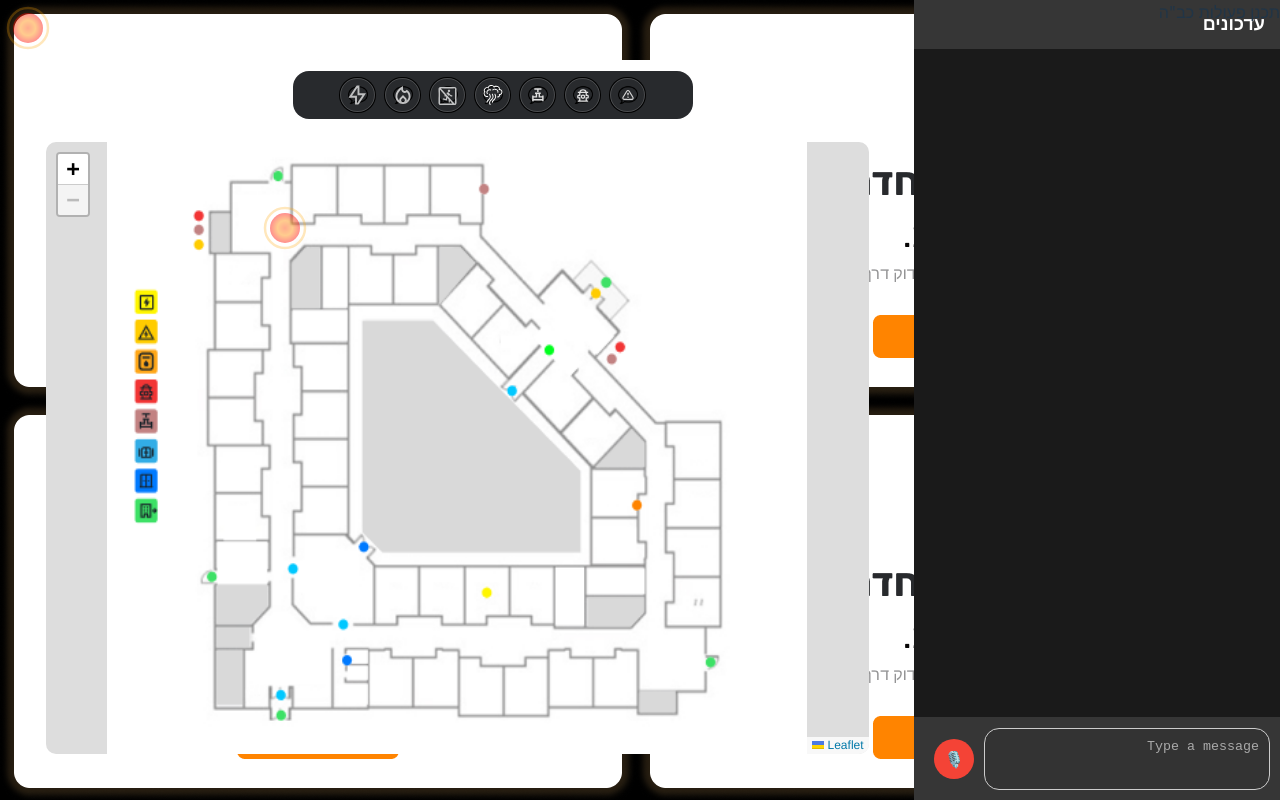
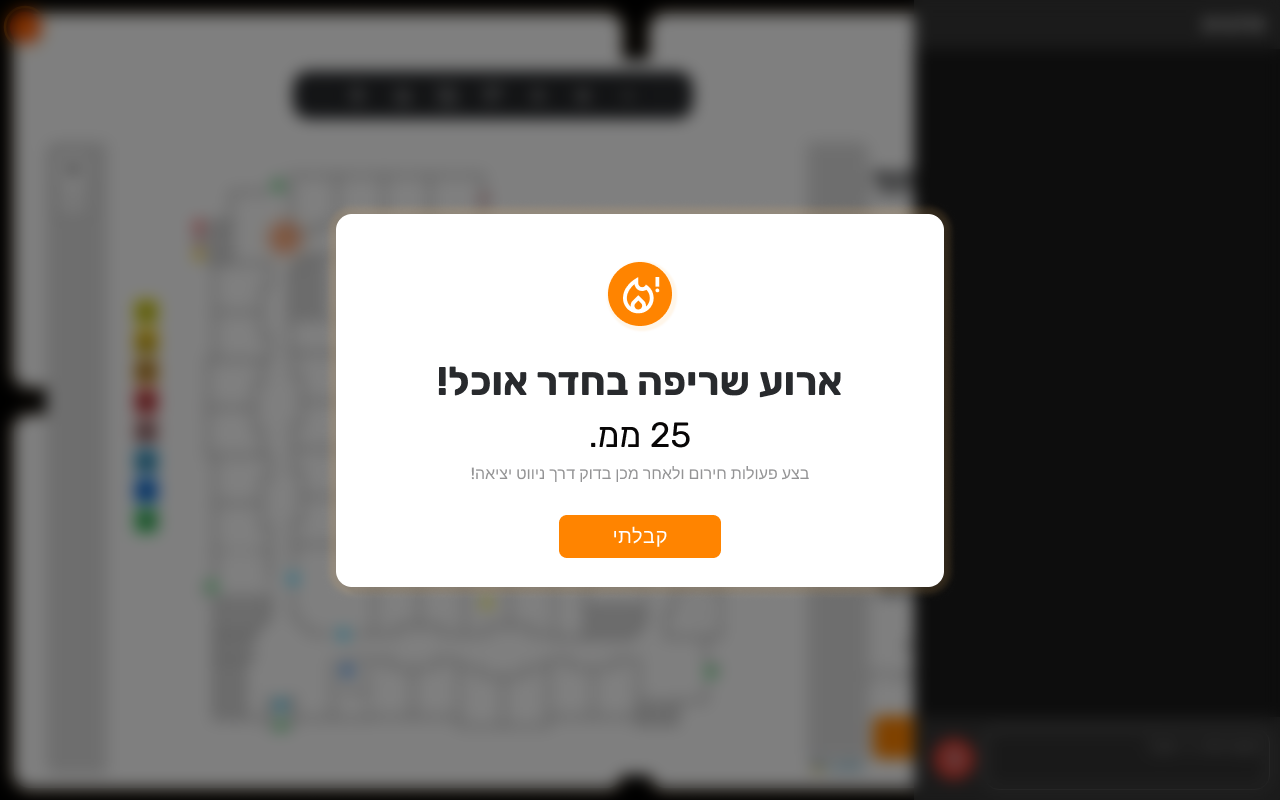
Before and after one commit to YahelCh/EinHaesh, a React (Vite) app: page / in a window 1280 px wide. Built offline with nearby package versions, Linux system fonts and the light colour scheme.

Commit message:
add timer

```diff
--- a/src/App.css
+++ b/src/App.css
@@ -17,18 +17,32 @@
   background-color: black;
   flex: 3;
   display: flex;
+  flex-direction: column;
   justify-content: center;
   align-items: center;
   background-image: url('./assets/Warning\ pop-up.png');
 }
 
 .map-wrapper {
+  /* background-color: rgb(255, 255, 255); */
+  width: 100%;
+  height: 100%;
+  display: flex;
+  justify-content: space-around;
+  gap:10px;
+  /* border-radius: 10px; */
+  /* position: relative; */
+
+}
+
+.map {
   background-color: rgb(255, 255, 255);
   width: 90%;
-  height: 85%;
+  height: 95%;
   border-radius: 10px;
   position: relative;
-
+  margin-right: auto;
+  margin-left: auto;
 }
 
 .warning-popup {
@@ -92,7 +106,7 @@
 /* On hover or focus */
 .action:hover,
 .action:focus,
-.action:active  {
+.action:active {
   border: 1px solid #FFCC00;
   fill: #FFCC00;
   /* Lighter color */
@@ -106,18 +120,18 @@
 .action.active {
   border: 1px solid #FFCC00;
   fill: #FFCC00;
- }
+}
 
- .action-mark{
+.action-mark {
   border-radius: 100px;
   opacity: 0px;
   display: flex;
   justify-content: center;
   align-items: center;
   background-color: #282A2D;
-  width:32px;
-  height:32px;
- }
+  width: 32px;
+  height: 32px;
+}
 
 .map-legend {
   position: absolute;
@@ -143,17 +157,19 @@
 
 
 .fire-icon {
-  position: absolute;
+  /* position: absolute;
   left: 3px;
-  top: 3px;
+  top: 3px; */
 }
 
 .title {
-  position: absolute;
+  /* position: absolute;
   left: 60px;
-  top: 20px;
+  top: 20px; */
   width: max-content;
   color: white;
+  font-size: 24px;
+  font-family:'Franklin Gothic Medium', 'Arial Narrow', Arial, sans-serif;
 }
 
 .fire-icon {
@@ -228,3 +244,37 @@
   transform: rotate(-15deg);
   /* סיבוב התמונה */
 }
+
+@keyframes grow-shrink {
+
+  0%,
+  100% {
+    transform: scale(1);
+  }
+
+  25%,
+  75% {
+    transform: scale(1.2);
+  }
+}
+
+.appIcon {
+  width: 78px;
+  height: 91px;
+  position: absolute;
+  left: 313px;
+  top: 424px;
+  transition: transform 0.2s;
+}
+
+.appIcon.animate {
+  animation: grow-shrink 0.8s ease-in-out;
+}
+
+.header {
+  display: flex;
+  height: 5%;
+  padding: 10px;
+  width: 100%;
+  justify-content: center;
+}
--- a/src/App.jsx
+++ b/src/App.jsx
@@ -4,27 +4,31 @@ import Map from './components/Map';
 import ReportsPage from './components/ReportsPage';
 import fireIcon from './assets/fire-icon.svg';
 import FireAlarm from './components/FireAlarm'
-import appIcon from './assets/app-icon.png'
+import appIcon from './assets/apppp.png'
+import appBoard from './assets/app-icon.png'
 import loadingimg from './assets/landing.png'
+import Timer from './components/Timer'
 
 
 function App() {
   const [location, setLocation] = useState(null); // מיקום שנבחר במפה
   const [isWaringOpoup, setIsWaringOpoup] = useState(false);
-  const [isAppShown, setIsAppShown] = useState(false);
+  const [isAppShown, setIsAppShown] = useState(true);
   const [loading, setLoading] = useState(false);
   const [reports, setReports] = useState([]);
   const [fireFightingView, setFireFightingView] = useState(false)
+  const [isAnimating, setIsAnimating] = useState(false);
 
   useEffect(() => {
+    setTimeout(() => setIsAnimating(true), 100);
+    setTimeout(() => setIsAnimating(false), 800); // משך האנימציה
+
     setTimeout(() => {
       if (isAppShown) {
         setIsAppShown(false);
-        setLoading(true);
-        setTimeout(() => {
-          setLoading(false);
+
         setIsWaringOpoup(true);
-        }, 2000);
+
       }
     }, 2000);
   }, []
@@ -32,24 +36,41 @@ function App() {
 
   return (
     <>
-      <div className='main'>
-        <div class="fire-icon">
+      {!(isAppShown || loading) && <div className='main'>
+
+
+        <div className="updates-wrapper">
+          <ReportsPage reports={reports} setReports={setReports} location={location} />
+        </div>
+        <div className='center' >
+          <div className='header'>
+            <div style={{display:'flex',flex:'1', alignItems: 'center',  gap: '10px'}}>
+              <div class="">
                 <img src={fireIcon} alt="Fire Icon" width="50" height="50" />
               </div>
               <FireAlarm />
 
               <div className='title'>עין האש</div>
-        <div className="updates-wrapper">
-          <ReportsPage reports={reports} setReports={setReports} location={location} />
             </div>
-        <div className='center' >
-          <div className='map-wrapper'><Map fireFightingView={fireFightingView} reports={reports} setReports={setReports} ></Map></div>
+            <Timer />
+
           </div>
-        <div style={{ position: 'absolute' }} onClick={() => setFireFightingView(!fireFightingView)}>תכנן פעולות כב"ה</div>
+          <div className='map-wrapper'>
+            <Map fireFightingView={fireFightingView} reports={reports} setReports={setReports} ></Map>
+          </div>
+        </div>
+        {/* <div style={{ position: 'absolute' }} onClick={() => setFireFightingView(!fireFightingView)}>תכנן פעולות כב"ה</div> */}
 
+
+
+
+
+
+      </div >}
       {(isAppShown || loading || isWaringOpoup) && <div className="modal">
-          <div className="modal-content"></div>
-          {isAppShown ? <img style={{ width: '100%', height: '100%' }} src={appIcon}></img> :
+        {isAppShown ? <div><img style={{ width: '100%', height: '100%' }} src={appBoard}></img>
+          <img className={`appIcon ${isAnimating ? 'animate' : ''}`} src={appIcon}></img>
+        </div> :
           (loading ?
             <img src={loadingimg} style={{ width: '100%', height: '100%' }} ></img> :
             (isWaringOpoup &&
@@ -58,14 +79,8 @@ function App() {
                 setIsWaringOpoup(false)
               }}></div>))}
 
-
       </div>}
 
-
-
-
-
-      </div >
     </>
   );
 }
--- a/src/components/Map.jsx
+++ b/src/components/Map.jsx
@@ -301,7 +301,7 @@ const Map = ({ setReports }) => {
 
 
   return (
-    <>
+    <div className='map'>
       <ActionsBar activeAction={activeAction} setActiveAction={setActiveAction} onParkingClick={handleParkingClick} />
 
       <MapContainer
@@ -347,7 +347,7 @@ const Map = ({ setReports }) => {
 
         <MapClickHandler />
       </MapContainer>
-    </>
+    </div>
   );
 };
 
--- /dev/null
+++ b/src/components/Timer.jsx
@@ -0,0 +1,29 @@
+import React, { useState, useEffect } from 'react';
+
+const Timer = () => {
+  const [seconds, setSeconds] = useState(0);
+
+  useEffect(() => {
+    const interval = setInterval(() => {
+      setSeconds((prevSeconds) => prevSeconds + 1);
+    }, 1000);
+
+    return () => clearInterval(interval); // מנקה את ה-interval כשלא צריך יותר
+  }, []);
+
+  const formatTime = (totalSeconds) => {
+    const hours = Math.floor(totalSeconds / 3600);
+    const minutes = Math.floor((totalSeconds % 3600) / 60);
+    const secs = totalSeconds % 60;
+
+    return `${String(hours).padStart(2, '0')}:${String(minutes).padStart(2, '0')}:${String(secs).padStart(2, '0')}`;
+  };
+
+  return (
+    <div style={{position:'absolute',flex:'4', color:'white', fontSize: '24px', fontFamily: 'monospace', textAlign: 'center' }}>
+      {formatTime(seconds)}
+    </div>
+  );
+};
+
+export default Timer;
```
Also changed, not shown: src/assets/apppp.png (added). Lines whose indentation alone changed are shown as unchanged.
